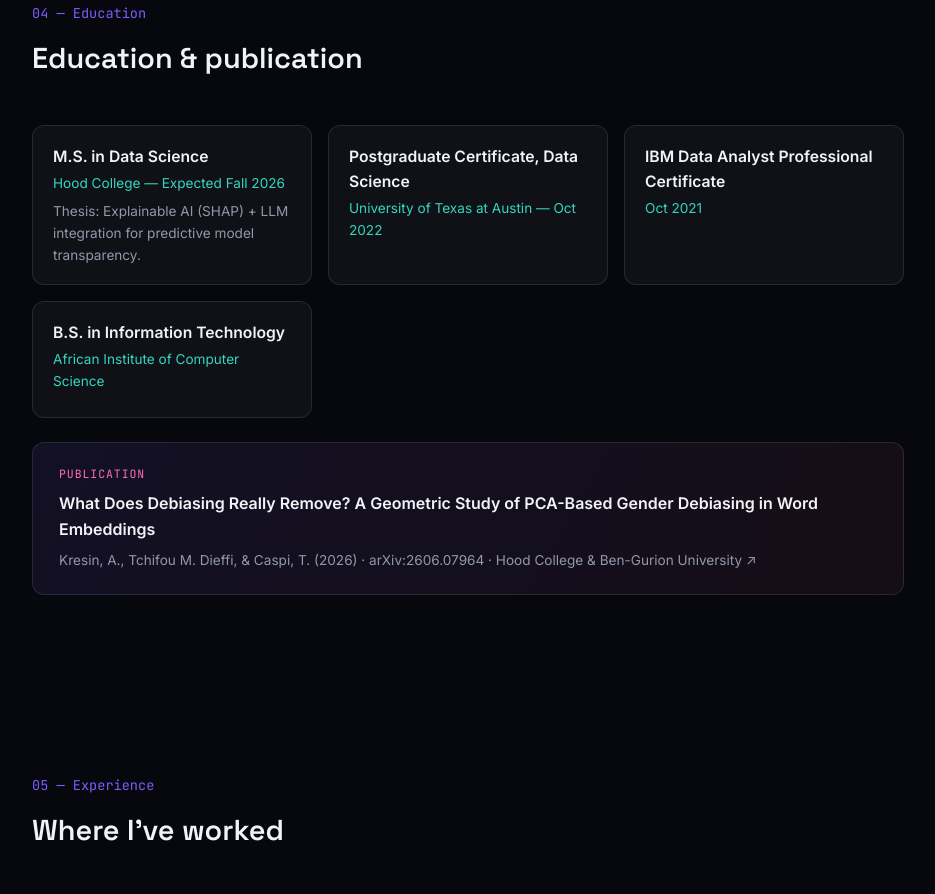
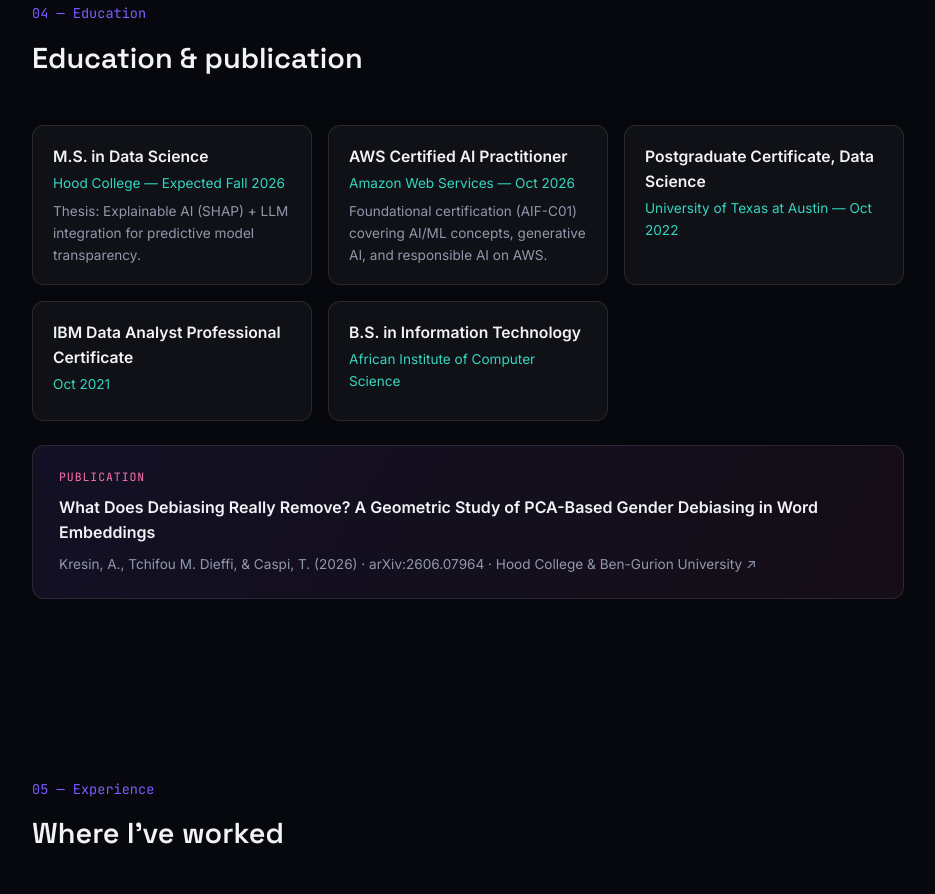
Before and after one commit to DocDim/docdim.github.io, a plain HTML site: page index.html in a window 1280 px wide. Shown: the part 2919-3813 px from the top of the page, without its empty margins (172-1107 px from the left). Drawn offline with Linux system fonts and the light colour scheme.

Commit message:
Add AWS Certified AI Practitioner certification
Co-Authored-By: Claude Opus 5.5 <noreply@anthropic.com>
Claude-Session: https://claude.ai/code/session_01TcXHZsRiBbPTYfbCg728LT

```diff
--- a/index.html
+++ b/index.html
@@ -599,6 +599,11 @@
         <div class="edu-desc">Thesis: Explainable AI (SHAP) + LLM integration for predictive model transparency.</div>
       </div>
       <div class="edu-item">
+        <div class="edu-title">AWS Certified AI Practitioner</div>
+        <div class="edu-org">Amazon Web Services — Oct 2026</div>
+        <div class="edu-desc">Foundational certification (AIF-C01) covering AI/ML concepts, generative AI, and responsible AI on AWS.</div>
+      </div>
+      <div class="edu-item">
         <div class="edu-title">Postgraduate Certificate, Data Science</div>
         <div class="edu-org">University of Texas at Austin — Oct 2022</div>
       </div>
```
